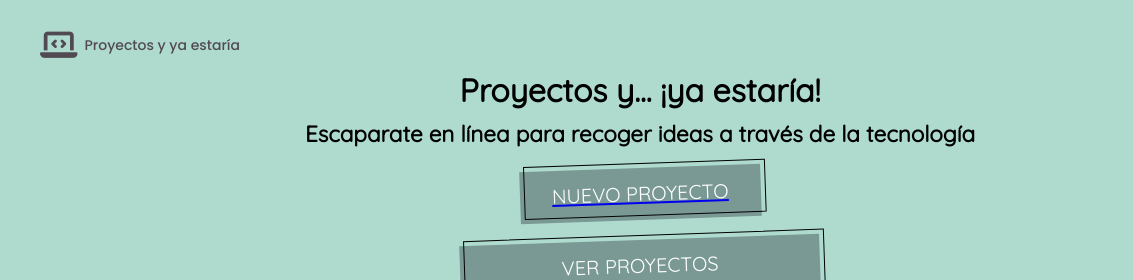
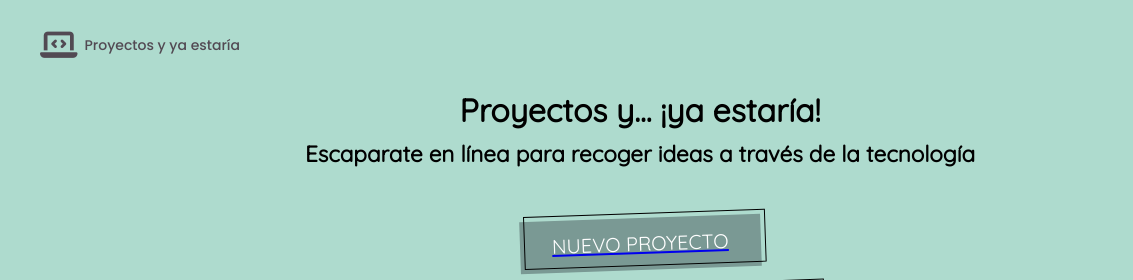
Before and after one commit to Adalab/Adalab-project-promo-s-module-3-team-3, a React app: page / in a window 1280 px wide. Shown: the top 280 px of the page, 0-1133 px from the left. Built offline with nearby package versions, Linux system fonts and the light colour scheme.

Commit message:
Slight margin correction scss landing page

```diff
--- a/src/styles/layouts/LandingPage.scss
+++ b/src/styles/layouts/LandingPage.scss
@@ -13,6 +13,7 @@
         &__title {
                 font-family: $font__landing;
                 font-size: 1.4rem;
+                margin-top: 20px;
             @media (min-width: $breakpoint-tablet) {
                     font-family: $font__landing;
                     font-size: 2rem;
@@ -22,6 +23,7 @@
         &__subtitle {
             font-family: $font__landing;
             font-size: 1rem;
+            margin-bottom: 30px;
             @media (min-width: $breakpoint-tablet) {
                     font-family: $font__landing;
                     font-size: 1.4rem;
@@ -81,8 +83,6 @@
 
 }
 
-
-
 .landingDiv {
     display: grid;
     grid-template-columns: 300px ;
```
